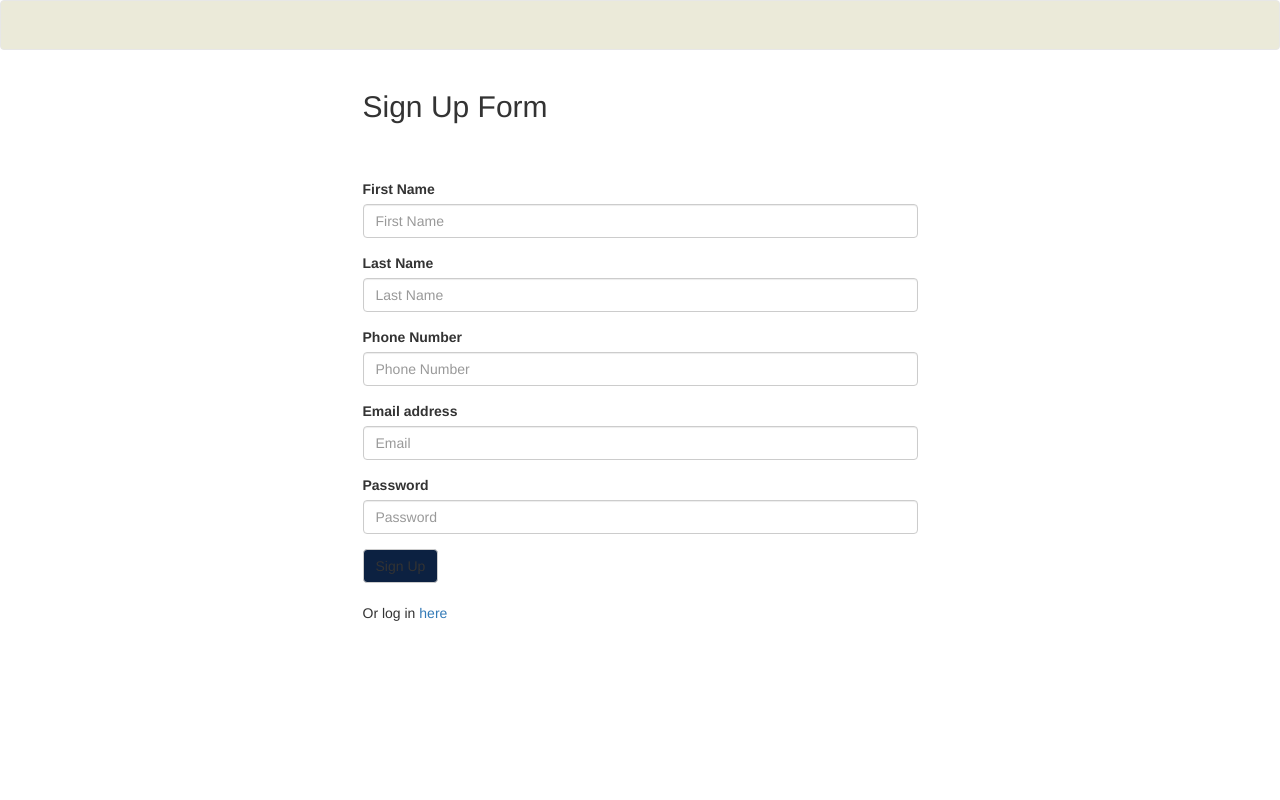
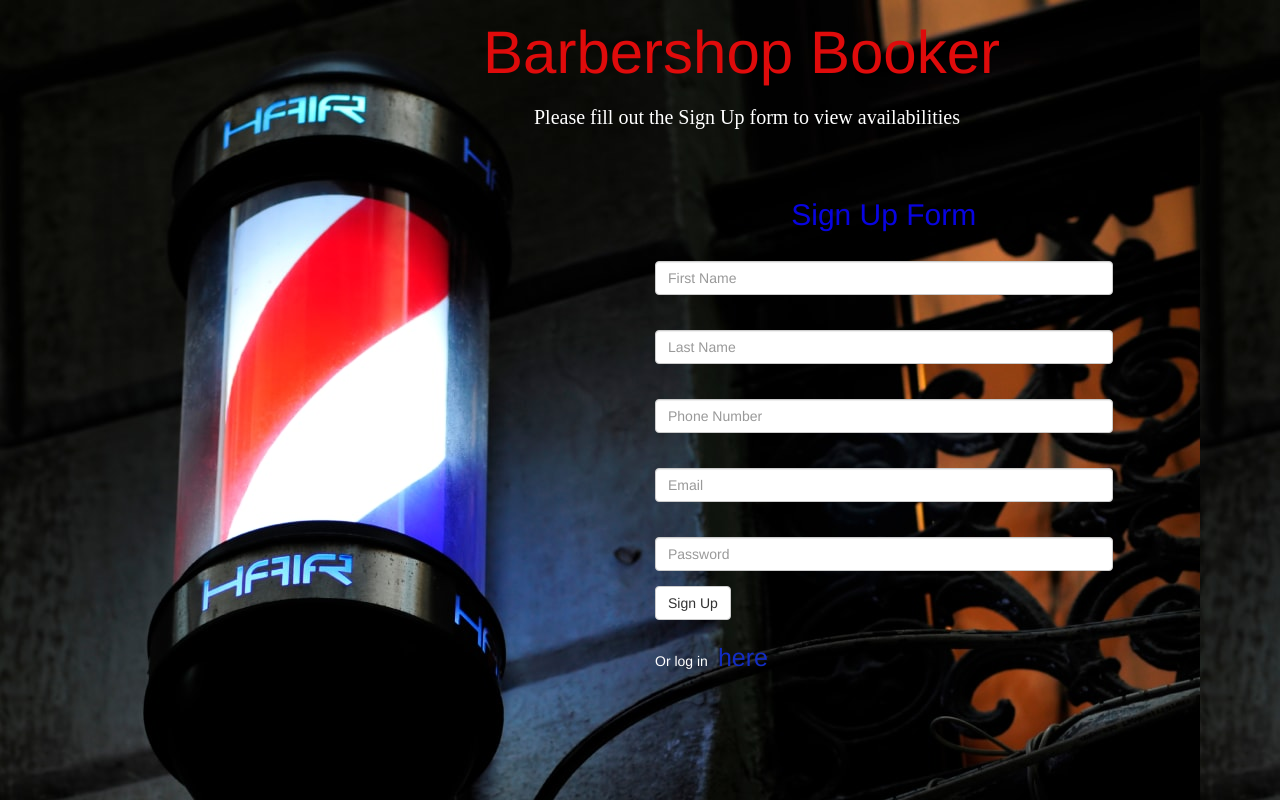
Before and after one commit to Afam-26/Barber-Scheduler, a website: page public/signup.html in a window 1280 px wide. Drawn offline with nearby package versions, Linux system fonts and the light colour scheme.

Commit message:
sign up css

```diff
--- a/package.json
+++ b/package.json
@@ -19,6 +19,7 @@
     "express": "^4.17.1",
     "express-session": "^1.17.1",
     "moment": "^2.29.1",
+    "mysql": "^2.18.1",
     "mysql2": "^1.6.5",
     "passport": "^0.4.1",
     "passport-local": "^1.0.0",
--- a/public/signup.html
+++ b/public/signup.html
@@ -2,43 +2,42 @@
 <html lang="en">
 
 <head>
-  <title>Passport Authentication</title>
+  <title>Sign Up</title>
   <meta charset="UTF-8">
   <meta name="viewport" content="width=device-width, initial-scale=1">
   <link rel="stylesheet" href="https://maxcdn.bootstrapcdn.com/bootswatch/3.3.7/lumen/bootstrap.min.css">
-  <link href="stylesheets/style.css" rel="stylesheet">
+  <link href="stylesheets/signup.css" rel="stylesheet">
 </head>
 
 <body>
-  <nav class="navbar navbar-default">
-    <div class="container-fluid">
-      <div class="navbar-header">
-      </div>
+    <div class="welcome">
+      <h1>Barbershop Booker</h1>
+      <h3>Please fill out the Sign Up form to view availabilities<h3>
     </div>
-  </nav>
+  </div>
   <div class="container">
     <div class="row">
-      <div class="col-md-6 col-md-offset-3">
+      <div class="col-md-5 col-md-offset-6">
         <h2>Sign Up Form</h2>
         <form class="signup">
           <div class="form-group">
-            <label for="inputFirstName">First Name</label>
+            <label for="inputFirstName"></label>
             <input type="firstName" class="form-control" id="first-name-input" placeholder="First Name">
           </div>
           <div class="form-group">
-            <label for="InputLastName">Last Name</label>
+            <label for="InputLastName"></label>
             <input type="lastName" class="form-control" id="last-name-input" placeholder="Last Name">
           </div>
           <div class="form-group">
-            <label for="InputPhone">Phone Number</label>
+            <label for="InputPhone"></label>
             <input type="phone" class="form-control" id="phone-input" placeholder="Phone Number">
           </div>
           <div class="form-group">
-            <label for="InputEmail1">Email address</label>
+            <label for="InputEmail1"></label>
             <input type="email" class="form-control" id="email-input" placeholder="Email">
           </div>
           <div class="form-group">
-            <label for="exampleInputPassword1">Password</label>
+            <label for="exampleInputPassword1"></label>
             <input type="password" class="form-control" id="password-input" placeholder="Password">
           </div>
 
@@ -49,7 +48,7 @@
           <button type="submit" class="btn btn-default">Sign Up</button>
         </form>
         <br />
-        <p>Or log in <a href="/login">here</a></p>
+        <p>Or log in<a href="/login">here</a></p>
       </div>
     </div>
   </div>
--- /dev/null
+++ b/public/stylesheets/signup.css
@@ -0,0 +1,41 @@
+body {
+    background-image: url("../assets/signup2.jpg");
+    width: 100%;
+    height: 150px;
+    object-fit: cover;
+    }
+  a {
+    font-size: 25px;
+    padding-left: 10px;
+    color: rgb(19, 45, 196);
+  }
+  .container {
+    margin-top: 30px;
+  }
+  .welcome >h1 {
+    color: rgb(223, 11, 11);
+    display: flex;
+    justify-content: flex-end;
+    margin-right: 280px;
+    font-size: 60px;
+    font-family: 'Franklin Gothic Medium', 'Arial Narrow', Arial, sans-serif;
+  }
+  .welcome >h3 {
+    color: white;
+    display: flex;
+    justify-content: flex-end;
+    margin-right: 320px;
+    font-family: 'Times New Roman', Times, serif;
+    font-size: 20px;
+  }
+  .row h2 {
+    color: rgb(8, 4, 224);
+    display: flex;
+    justify-content: center;
+  }
+  .login {
+    color: white;
+  }
+  p {
+    color: white;
+  }
```
Also changed, not shown: routes/api-routes.js (+6 -6 lines), public/assets/signup2.jpg (added), 1 other file.
